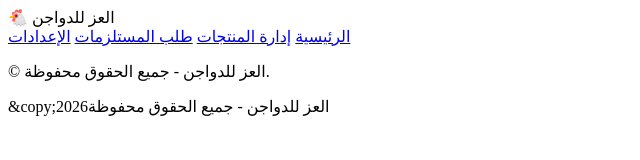
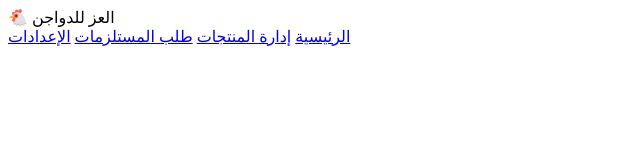
Before and after one commit to yousefsaleh2000/ezz, a plain HTML site: page index.html in a window 1280 px wide. Shown: the whole page, without its empty margins (0-640 px from the left). Drawn offline with Linux system fonts and the light colour scheme.

Commit message:
Fix copyright text in footer and script

```diff
--- a/index.html
+++ b/index.html
@@ -21,11 +21,10 @@
     </nav>
     <div></div>
     <footer>
-      <p>&copy; العز للدواجن - جميع الحقوق محفوظة.</p>
       <p id="demo"></p>
     </footer>
     <script>
-      document.getElementById("demo").innerText="&copy;" +  new Date().getFullYear() + "العز للدواجن - جميع الحقوق محفوظة"
+      document.getElementById("demo").innerText= &copy; + " " +  new Date().getFullYear() + " العز للدواجن - جميع الحقوق محفوظة"
     </script>
   </body>
 </html>
```
